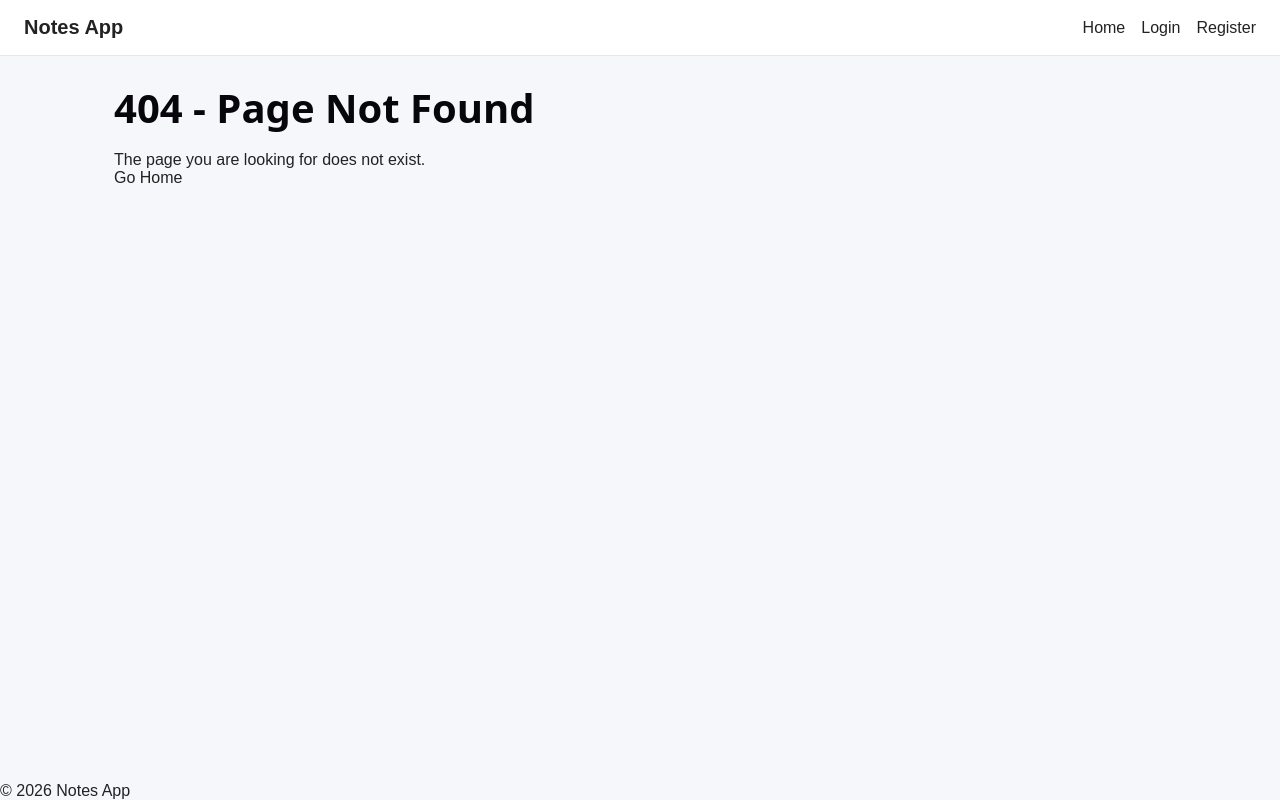
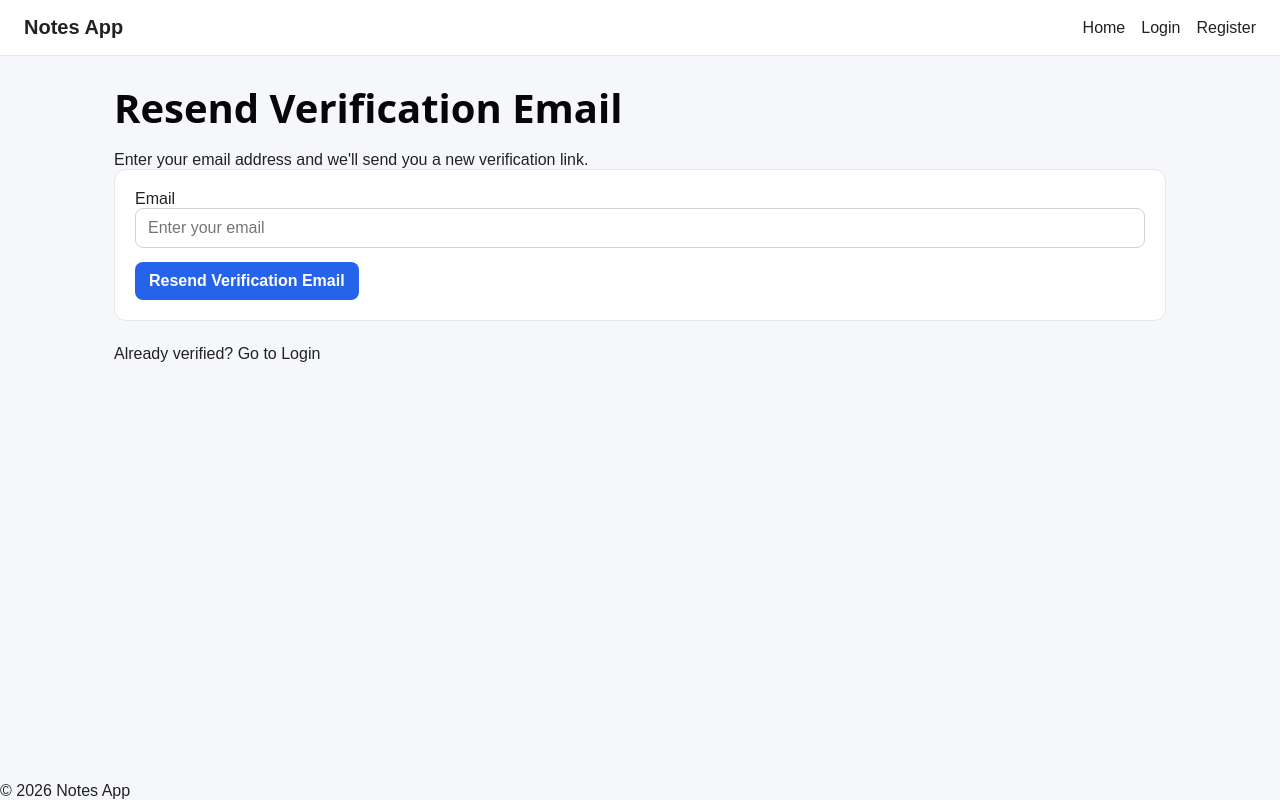
Before and after one commit to Prem324/notes-client, a React (Vite) app: page /resend-verification in a window 1280 px wide. Before the commit this address had no page. Built offline with nearby package versions, Linux system fonts and the light colour scheme.

Commit message:
added email verification UI

```diff
--- a/src/features/auth/authService.js
+++ b/src/features/auth/authService.js
@@ -10,7 +10,25 @@ async function login(loginData) {
     return response.data;
 }
 
+async function verifyEmail(token) {
+  const response = await axiosInstance.get(
+    `/auth/verify-email/${token}`
+  );
+
+  return response.data;
+}
+
+async function resendVerificationEmail(email) {
+  const response = await axiosInstance.post(
+    "/auth/resend-verification",
+    { email }
+  );
+
+  return response.data;
+}
 export const authService = {
     register,
     login,
+    verifyEmail,
+    resendVerificationEmail
 };
--- a/src/pages/RegisterPage.jsx
+++ b/src/pages/RegisterPage.jsx
@@ -1,5 +1,6 @@
 import { useState } from "react";
 import { useNavigate } from "react-router-dom";
+import { Link } from "react-router-dom";
 
 import RegisterForm from "../components/auth/RegisterForm";
 import ErrorMessage from "../components/common/ErrorMessage";
@@ -11,8 +12,7 @@ import { showSuccessToast, showErrorToast } from "../utils/toast";
 function RegisterPage() {
   const [error, setError] = useState("");
   const [loading, setLoading] = useState(false);
-
-  const navigate = useNavigate();
+  const [registeredEmail, setRegisteredEmail] = useState("");
 
   async function handleRegister(formData) {
     try {
@@ -20,13 +20,11 @@ function RegisterPage() {
       setError("");
 
       const result=await authService.register(formData);
-      showSuccessToast(result.message || "Account created successfully. Please login.");
+      setRegisteredEmail(formData.email);
 
-      navigate("/login",{
-        state:{
-          message:"Registration successful. Please login.",
-        }
-      })
+      showSuccessToast(result.message || "Registration successful");
+
+
     } catch (error) {
       const message=getErrorMessage(error, "Registration failed");
       setError(message);
@@ -38,14 +36,43 @@ function RegisterPage() {
 
   return (
     <div>
-      <h1>Register</h1>
+      {registeredEmail ? (
+  <div>
+    <h1>Check Your Email</h1>
 
-      <ErrorMessage message={error} />
+    <p>
+      We sent a verification link to:
+    </p>
 
-      <RegisterForm
-        onRegister={handleRegister}
-        loading={loading}
-      />
+    <strong>{registeredEmail}</strong>
+
+    <p>
+      Please check your inbox and click the
+      verification link to verify your account.
+    </p>
+
+    <p>
+      Didn't receive the email?
+    </p>
+
+    <Link to="/resend-verification">
+      Resend Verification Email
+    </Link>
+
+    <p>
+      Already verified?
+    </p>
+
+    <Link to="/login">
+      Go to Login
+    </Link>
+  </div>
+) : (
+  <RegisterForm
+    onRegister={handleRegister}
+    loading={loading}
+  />
+)}
     </div>
   );
 }
--- /dev/null
+++ b/src/pages/ResendVerificationPage.jsx
@@ -0,0 +1,106 @@
+import { useState } from "react";
+import { Link } from "react-router-dom";
+
+import Button from "../components/common/Button";
+import Input from "../components/common/Input";
+import ErrorMessage from "../components/common/ErrorMessage";
+
+import { authService } from "../features/auth/authService";
+import { getErrorMessage } from "../utils/getErrorMessage";
+import {
+  showSuccessToast,
+  showErrorToast,
+} from "../utils/toast";
+
+function ResendVerificationPage() {
+  const [email, setEmail] = useState("");
+  const [loading, setLoading] = useState(false);
+  const [error, setError] = useState("");
+  const [sent, setSent] = useState(false);
+
+  async function handleSubmit(e) {
+    e.preventDefault();
+
+    setError("");
+    setSent(false);
+
+    const trimmedEmail = email.trim();
+
+    if (!trimmedEmail) {
+      setError("Email is required");
+      return;
+    }
+
+    try {
+      setLoading(true);
+
+      const result =
+        await authService.resendVerificationEmail(
+          trimmedEmail
+        );
+
+      setSent(true);
+
+      showSuccessToast(
+        result.message ||
+          "Verification email sent successfully"
+      );
+    } catch (error) {
+      const message = getErrorMessage(
+        error,
+        "Failed to resend verification email"
+      );
+
+      setError(message);
+      showErrorToast(message);
+    } finally {
+      setLoading(false);
+    }
+  }
+
+  return (
+    <div>
+      <h1>Resend Verification Email</h1>
+
+      <p>
+        Enter your email address and we'll send you a
+        new verification link.
+      </p>
+
+      <ErrorMessage message={error} />
+
+      {sent && (
+        <p>
+          Please check your email for the new
+          verification link.
+        </p>
+      )}
+
+      <form onSubmit={handleSubmit}>
+        <Input
+          label="Email"
+          name="email"
+          type="email"
+          value={email}
+          onChange={(e) => setEmail(e.target.value)}
+          placeholder="Enter your email"
+        />
+
+        <Button type="submit" disabled={loading}>
+          {loading
+            ? "Sending..."
+            : "Resend Verification Email"}
+        </Button>
+      </form>
+
+      <p>
+        Already verified?{" "}
+        <Link to="/login">
+          Go to Login
+        </Link>
+      </p>
+    </div>
+  );
+}
+
+export default ResendVerificationPage;
--- /dev/null
+++ b/src/pages/VerifyEmailPage.jsx
@@ -0,0 +1,84 @@
+import { useEffect, useState } from "react";
+import { Link, useParams } from "react-router-dom";
+
+import Loader from "../components/common/Loader";
+import ErrorMessage from "../components/common/ErrorMessage";
+
+import { authService } from "../features/auth/authService";
+import { getErrorMessage } from "../utils/getErrorMessage";
+
+function VerifyEmailPage() {
+  const { token } = useParams();
+
+  const [loading, setLoading] = useState(true);
+  const [verified, setVerified] = useState(false);
+  const [error, setError] = useState("");
+
+  useEffect(() => {
+    async function verifyEmail() {
+      try {
+        setLoading(true);
+        setError("");
+
+        if (!token) {
+          setError("Verification token is missing");
+          return;
+        }
+
+        await authService.verifyEmail(token);
+
+        setVerified(true);
+      } catch (error) {
+        setError(
+          getErrorMessage(
+            error,
+            "Email verification failed"
+          )
+        );
+      } finally {
+        setLoading(false);
+      }
+    }
+
+    verifyEmail();
+  }, [token]);
+
+  if (loading) {
+    return <Loader message="Verifying your email..." />;
+  }
+
+  return (
+    <div>
+      <h1>Email Verification</h1>
+
+      {verified ? (
+        <div>
+          <h2>Email verified successfully!</h2>
+
+          <p>
+            Your email address has been verified.
+            You can now log in to your account.
+          </p>
+
+          <Link to="/login">
+            Go to Login
+          </Link>
+        </div>
+      ) : (
+        <div>
+          <ErrorMessage message={error} />
+
+          <p>
+            Your verification link is invalid or has expired.
+          </p>
+
+          <Link to="/resend-verification">
+            Resend Verification Email
+          </Link>
+        </div>
+      )}
+    </div>
+  );
+}
+
+export default VerifyEmailPage;
--- a/src/routes/AppRoutes.jsx
+++ b/src/routes/AppRoutes.jsx
@@ -8,9 +8,12 @@ import PublicOnlyRoute from "./PublicOnlyRoute";
 const HomePage = React.lazy(() => import("../pages/HomePage"));
 const LoginPage = React.lazy(() => import("../pages/LoginPage"));
 const RegisterPage = React.lazy(() => import("../pages/RegisterPage"));
+const VerifyEmailPage = React.lazy(() => import("../pages/VerifyEmailPage"));
+const ResendVerificationPage = React.lazy(() => import("../pages/ResendVerificationPage"));
 const NotesPage = React.lazy(() => import("../pages/NotesPage"));
 const NoteDetailsPage = React.lazy(() => import("../pages/NoteDetailsPage"));
 const ProfilePage = React.lazy(() => import("../pages/ProfilePage"));
+
 const NotFoundPage = React.lazy(() => import("../pages/NotFoundPage"));
 
 
@@ -37,6 +40,19 @@ function AppRoutes() {
               <RegisterPage />
             </PublicOnlyRoute>
           }
+        />
+
+        <Route
+        path="/verify-email/:token"
+        element={
+        <VerifyEmailPage />
+        }
+        />
+
+        <Route
+        path="/resend-verification"
+        element={
+        <ResendVerificationPage />}
         />
 
         <Route
```
